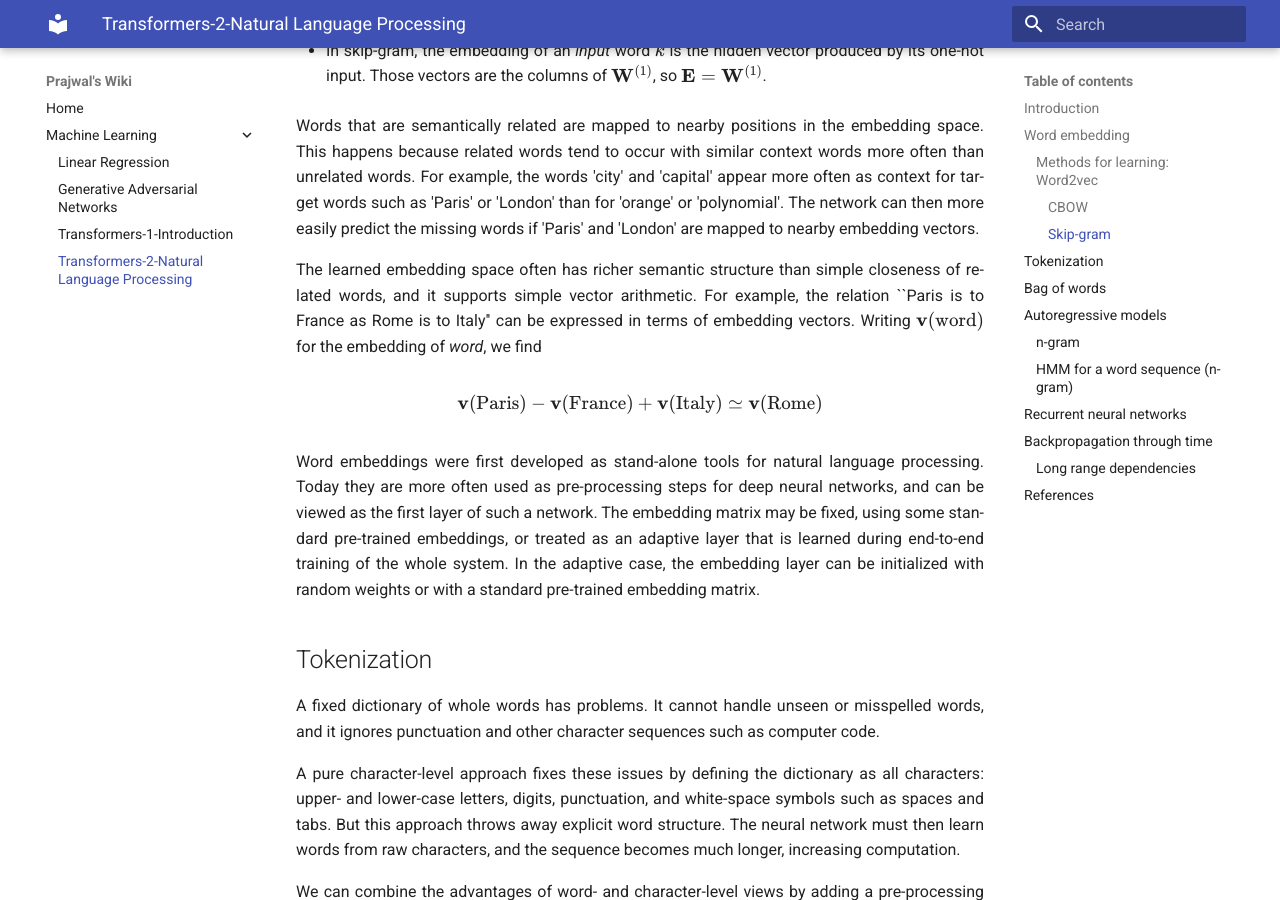
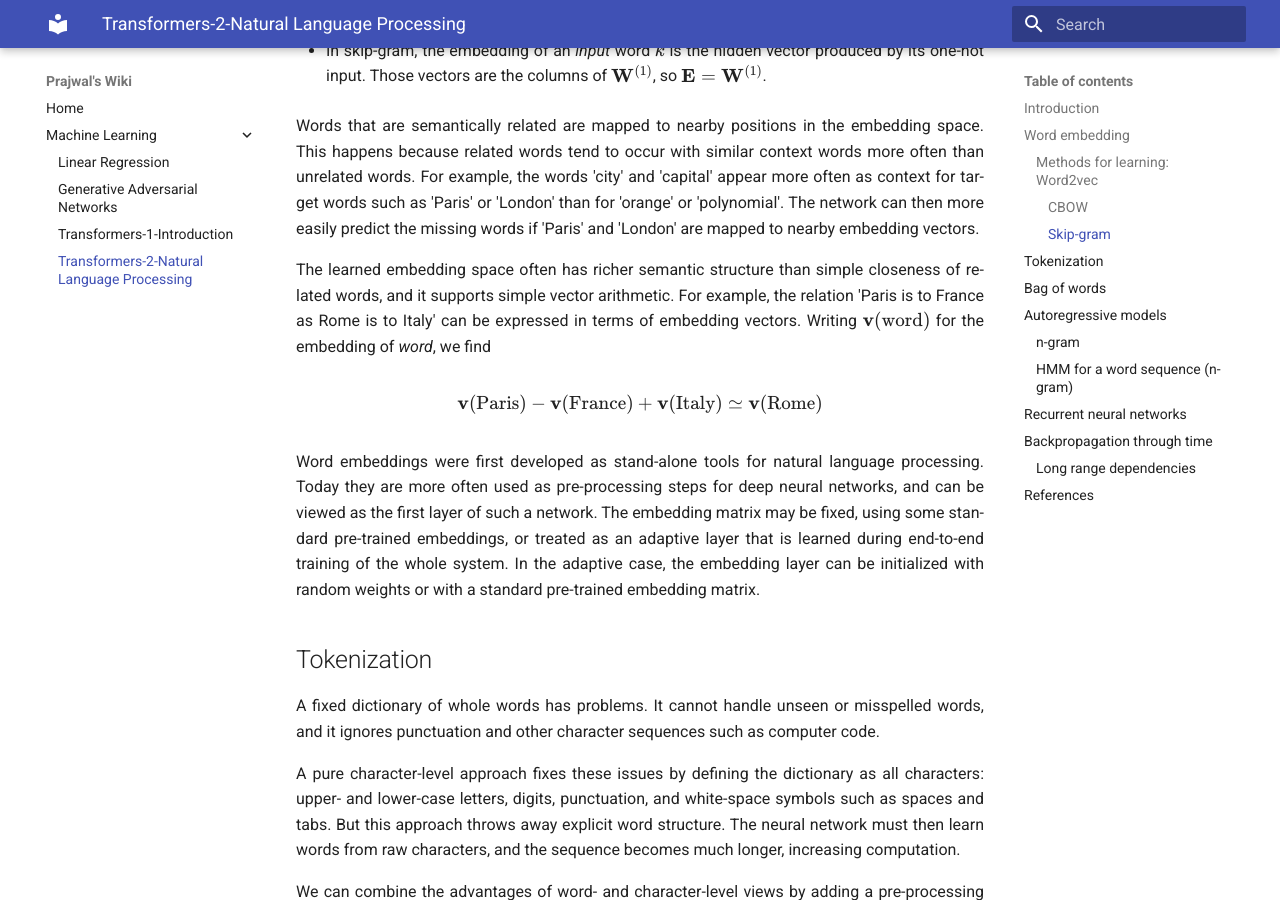
Before and after one commit to pj1911/my-wiki, an MkDocs documentation site: the page built from docs/Transformers-2-NLP.md, in a window 1280 px wide and 900 px high, scrolled down 6431 px. Built offline with MkDocs 1.6.1 and Material for MkDocs 9.7.7, drawn with Linux system fonts in a browser that asks for light colours; some of the changed text lies outside the part shown.

```diff
--- a/docs/Transformers-2-NLP.md
+++ b/docs/Transformers-2-NLP.md
@@ -311,7 +311,7 @@ nearby embedding vectors.
 
 The learned embedding space often has richer semantic structure than simple
 closeness of related words, and it supports simple vector arithmetic. For
-example, the relation ``Paris is to France as Rome is to Italy'' can be
+example, the relation 'Paris is to France as Rome is to Italy' can be
 expressed in terms of embedding vectors. Writing \(\mathbf{v}(\text{word})\) for
 the embedding of *word*, we find
 
```
Also changed, not shown: other parts of docs/Transformers-2-NLP.md (+8 -8 lines).
